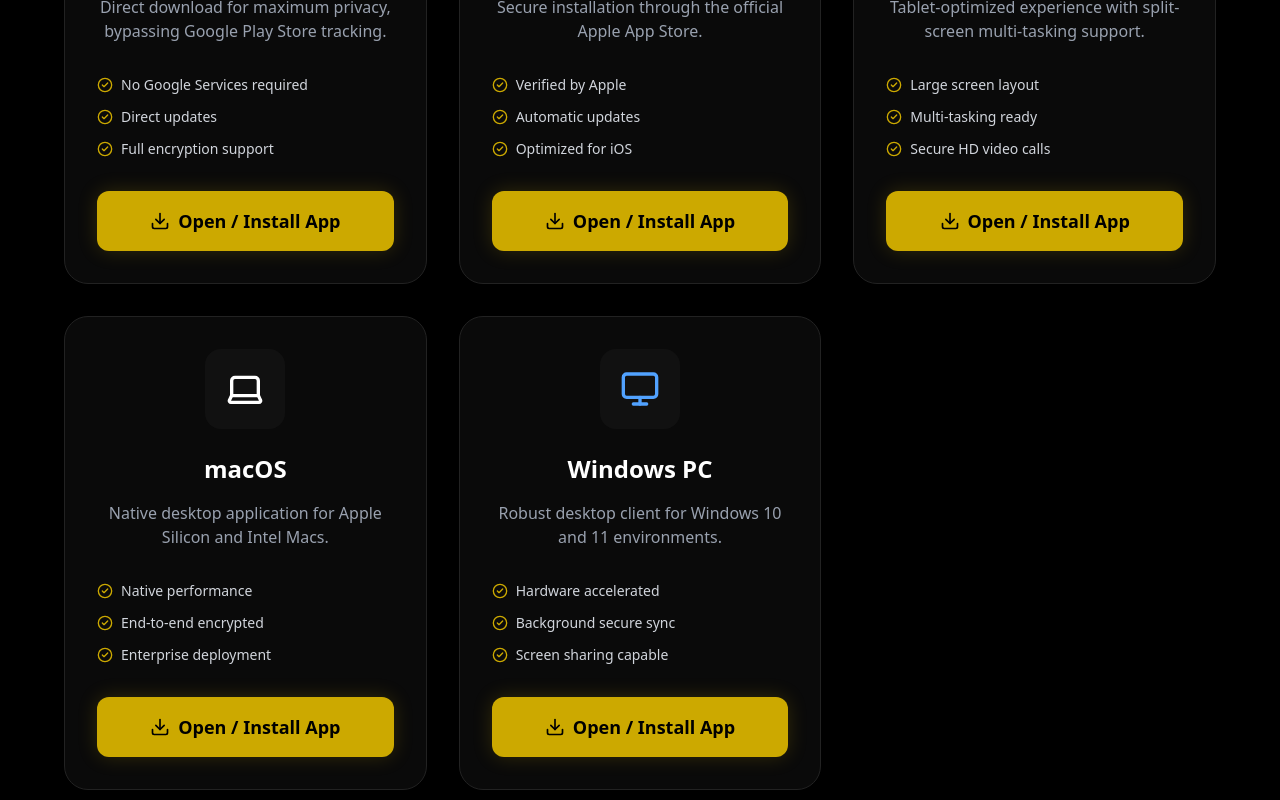
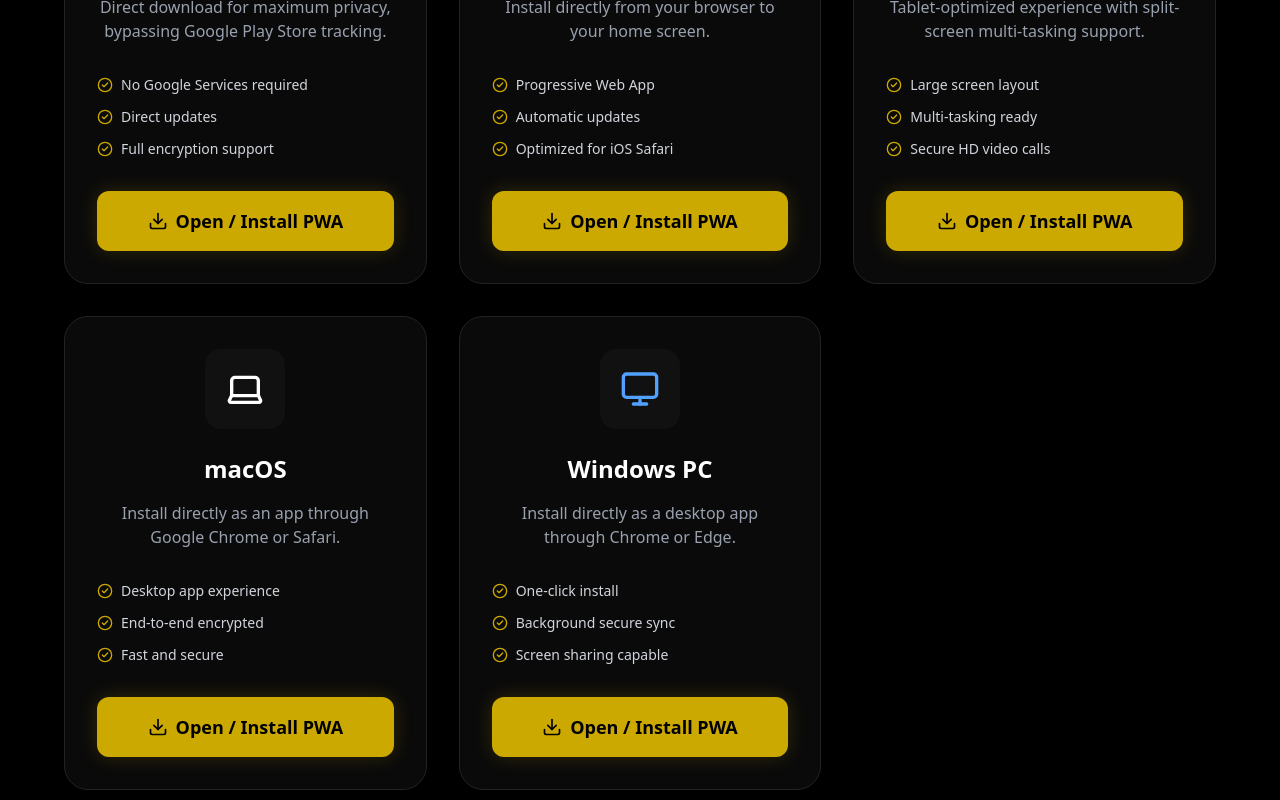
Before and after one commit to mpowerspaceai/mpowerspace.ai, a Next.js app: page /en/download in a window 1280 px wide. Shown: the part 620-1420 px from the top of the page. Built offline with nearby package versions, Linux system fonts and the light colour scheme.

Commit message:
feat: update download page texts to reflect PWA nature for all platforms

```diff
--- a/src/app/[locale]/download/page.tsx
+++ b/src/app/[locale]/download/page.tsx
@@ -35,7 +35,7 @@
 
             <a href="/app/" className="w-full py-4 rounded-xl bg-[#cca900] text-black font-bold text-lg hover:bg-[#b39500] transition-colors flex items-center justify-center gap-2 mt-auto shadow-[0_0_20px_rgba(204,169,0,0.2)]">
               <Download size={20} />
-              Open / Install App
+              Open / Install PWA
             </a>
           </div>
 
@@ -45,17 +45,17 @@
               <Apple size={40} className="text-white" />
             </div>
             <h2 className="text-2xl font-bold mb-4">iPhone</h2>
-            <p className="text-gray-400 mb-8">Secure installation through the official Apple App Store.</p>
+            <p className="text-gray-400 mb-8">Install directly from your browser to your home screen.</p>
 
             <ul className="text-left space-y-3 mb-8 w-full">
-              <li className="flex items-center gap-2 text-sm text-gray-300"><CheckCircle2 size={16} className="text-[#cca900]"/> Verified by Apple</li>
+              <li className="flex items-center gap-2 text-sm text-gray-300"><CheckCircle2 size={16} className="text-[#cca900]"/> Progressive Web App</li>
               <li className="flex items-center gap-2 text-sm text-gray-300"><CheckCircle2 size={16} className="text-[#cca900]"/> Automatic updates</li>
-              <li className="flex items-center gap-2 text-sm text-gray-300"><CheckCircle2 size={16} className="text-[#cca900]"/> Optimized for iOS</li>
+              <li className="flex items-center gap-2 text-sm text-gray-300"><CheckCircle2 size={16} className="text-[#cca900]"/> Optimized for iOS Safari</li>
             </ul>
 
             <a href="/app/" className="w-full py-4 rounded-xl bg-[#cca900] text-black font-bold text-lg hover:bg-[#b39500] transition-colors flex items-center justify-center gap-2 mt-auto shadow-[0_0_20px_rgba(204,169,0,0.2)]">
               <Download size={20} />
-              Open / Install App
+              Open / Install PWA
             </a>
           </div>
 
@@ -75,7 +75,7 @@
 
             <a href="/app/" className="w-full py-4 rounded-xl bg-[#cca900] text-black font-bold text-lg hover:bg-[#b39500] transition-colors flex items-center justify-center gap-2 mt-auto shadow-[0_0_20px_rgba(204,169,0,0.2)]">
               <Download size={20} />
-              Open / Install App
+              Open / Install PWA
             </a>
           </div>
 
@@ -85,17 +85,17 @@
               <Laptop size={40} className="text-white" />
             </div>
             <h2 className="text-2xl font-bold mb-4">macOS</h2>
-            <p className="text-gray-400 mb-8">Native desktop application for Apple Silicon and Intel Macs.</p>
+            <p className="text-gray-400 mb-8">Install directly as an app through Google Chrome or Safari.</p>
 
             <ul className="text-left space-y-3 mb-8 w-full">
-              <li className="flex items-center gap-2 text-sm text-gray-300"><CheckCircle2 size={16} className="text-[#cca900]"/> Native performance</li>
+              <li className="flex items-center gap-2 text-sm text-gray-300"><CheckCircle2 size={16} className="text-[#cca900]"/> Desktop app experience</li>
               <li className="flex items-center gap-2 text-sm text-gray-300"><CheckCircle2 size={16} className="text-[#cca900]"/> End-to-end encrypted</li>
-              <li className="flex items-center gap-2 text-sm text-gray-300"><CheckCircle2 size={16} className="text-[#cca900]"/> Enterprise deployment</li>
+              <li className="flex items-center gap-2 text-sm text-gray-300"><CheckCircle2 size={16} className="text-[#cca900]"/> Fast and secure</li>
             </ul>
 
             <a href="/app/" className="w-full py-4 rounded-xl bg-[#cca900] text-black font-bold text-lg hover:bg-[#b39500] transition-colors flex items-center justify-center gap-2 mt-auto shadow-[0_0_20px_rgba(204,169,0,0.2)]">
               <Download size={20} />
-              Open / Install App
+              Open / Install PWA
             </a>
           </div>
 
@@ -105,17 +105,17 @@
               <Monitor size={40} className="text-blue-400" />
             </div>
             <h2 className="text-2xl font-bold mb-4">Windows PC</h2>
-            <p className="text-gray-400 mb-8">Robust desktop client for Windows 10 and 11 environments.</p>
+            <p className="text-gray-400 mb-8">Install directly as a desktop app through Chrome or Edge.</p>
 
             <ul className="text-left space-y-3 mb-8 w-full">
-              <li className="flex items-center gap-2 text-sm text-gray-300"><CheckCircle2 size={16} className="text-[#cca900]"/> Hardware accelerated</li>
+              <li className="flex items-center gap-2 text-sm text-gray-300"><CheckCircle2 size={16} className="text-[#cca900]"/> One-click install</li>
               <li className="flex items-center gap-2 text-sm text-gray-300"><CheckCircle2 size={16} className="text-[#cca900]"/> Background secure sync</li>
               <li className="flex items-center gap-2 text-sm text-gray-300"><CheckCircle2 size={16} className="text-[#cca900]"/> Screen sharing capable</li>
             </ul>
 
             <a href="/app/" className="w-full py-4 rounded-xl bg-[#cca900] text-black font-bold text-lg hover:bg-[#b39500] transition-colors flex items-center justify-center gap-2 mt-auto shadow-[0_0_20px_rgba(204,169,0,0.2)]">
               <Download size={20} />
-              Open / Install App
+              Open / Install PWA
             </a>
           </div>
         </div>
```
